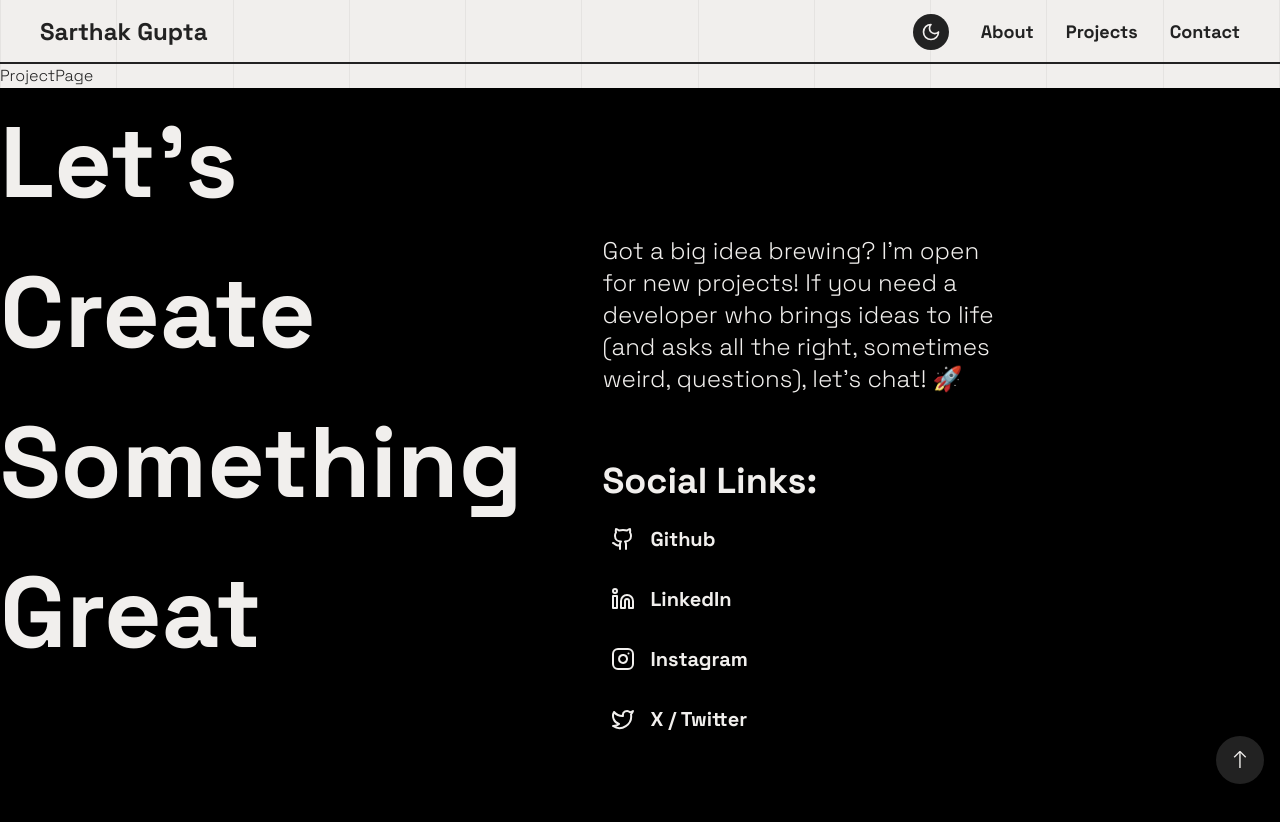
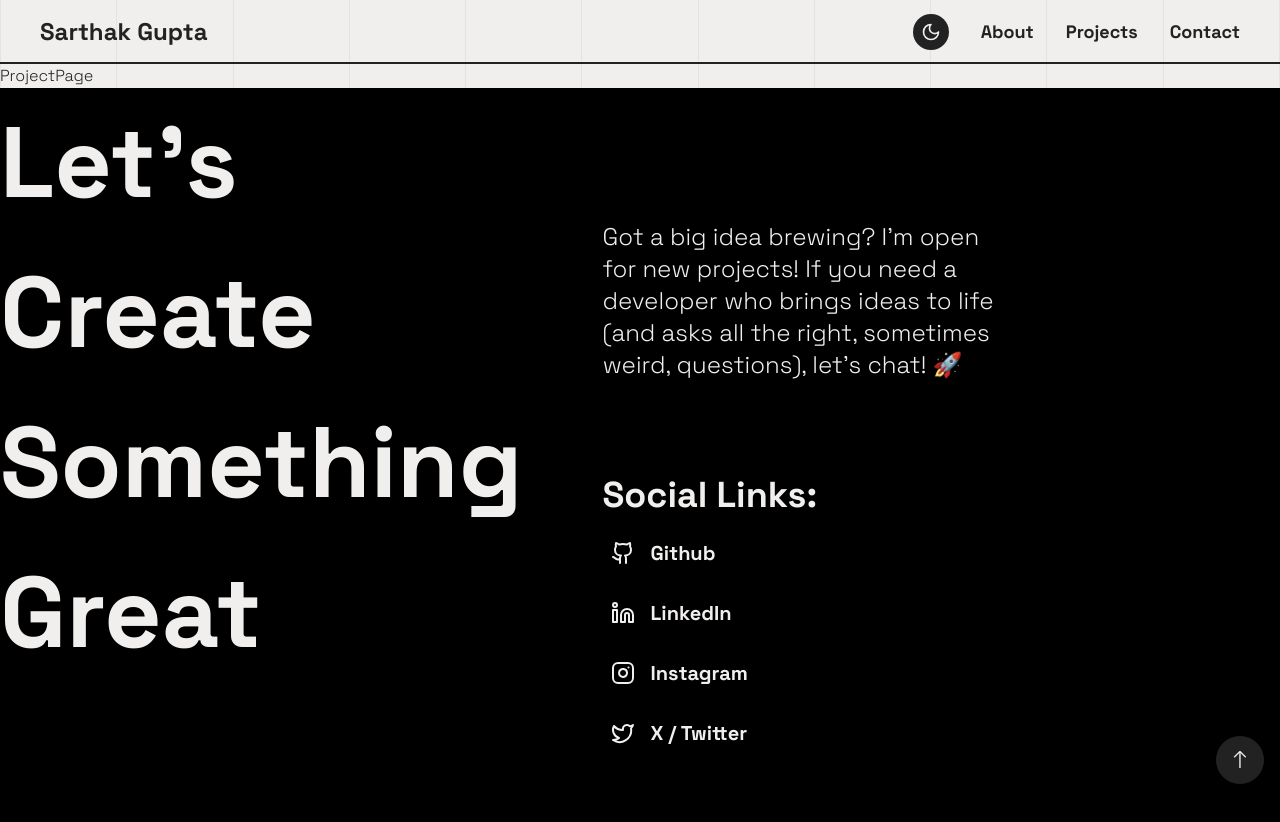
Before and after one commit to sarthak-g75/portfolio, a React (Vite) app: page /project/1 in a window 1280 px wide. Shown: the top 822 px of the page. Built offline with nearby package versions, Linux system fonts and the light colour scheme.

Commit message:
added gap in footer text

```diff
--- a/src/components/Footer.jsx
+++ b/src/components/Footer.jsx
@@ -24,7 +24,7 @@ const Footer = () => {
           )
         })}
       </div>
-      <div className='flex flex-col items-start h-full p-10 lg:p-20 lg:justify-evenly'>
+      <div className='flex flex-col items-start h-full gap-10 p-10 lg:p-20 lg:justify-evenly'>
         <div className='lg:w-2/3'>
           <FooterText />
         </div>
```
